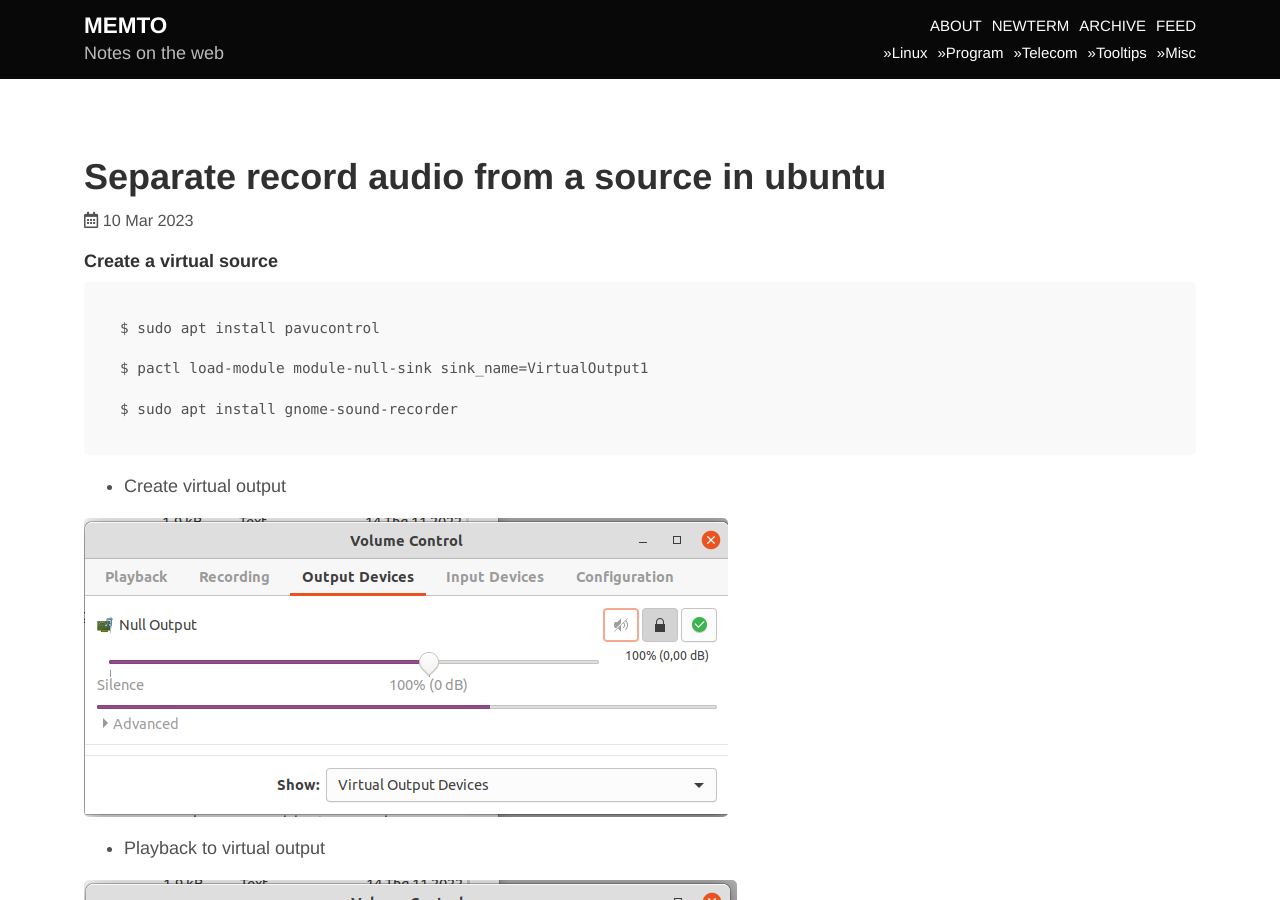
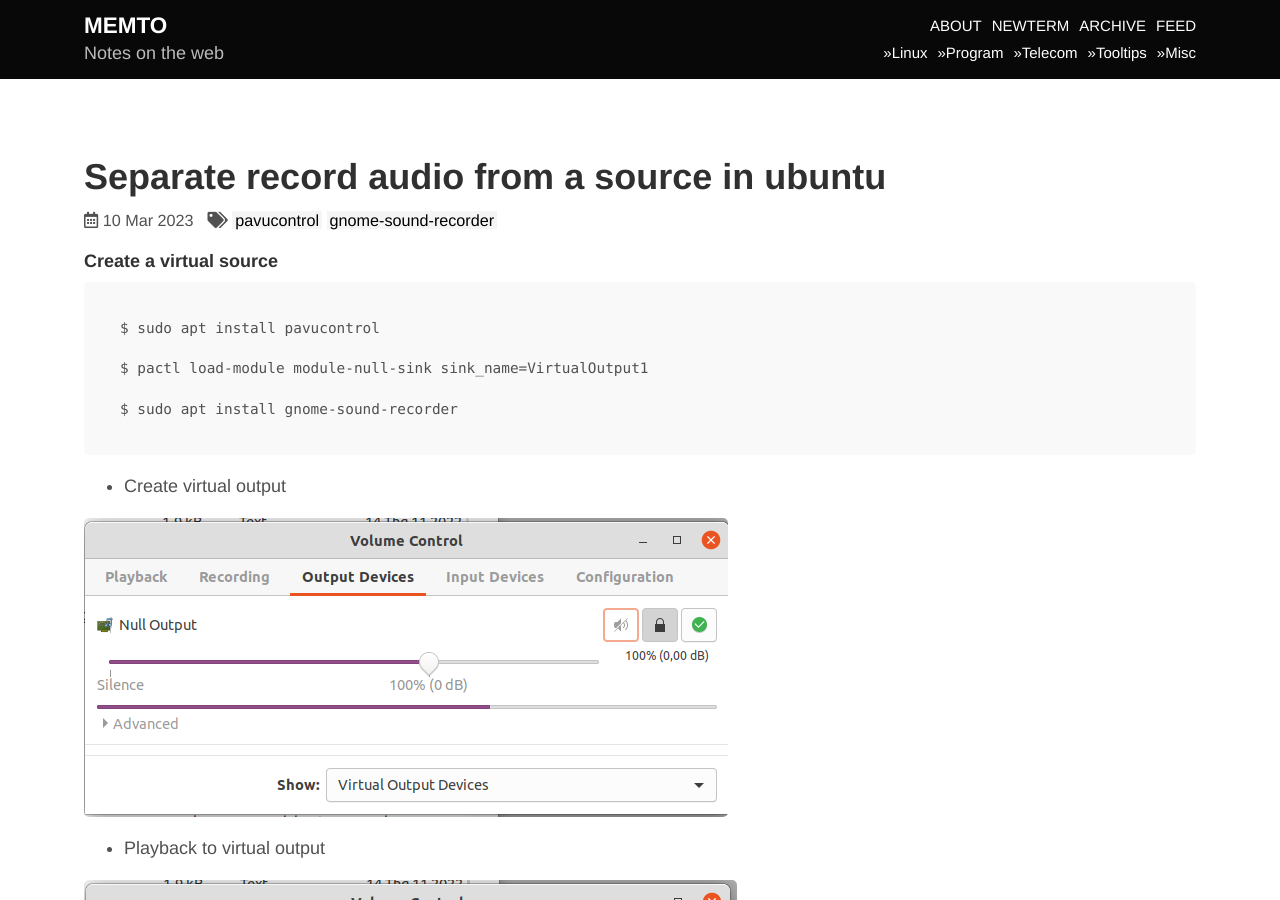
Before and after one commit to memto/memto.github.io, a Jekyll site: the page built from _posts/2023-03-10-separate-record-audio-from-a-source-in-ubuntu.md, in a window 1280 px wide and 900 px high. Built offline with Jekyll 4.4.1, drawn with Linux system fonts in a browser that asks for light colours; nearby versions of some CDN libraries; comment, search, counter and statistics services are not loaded.

Commit message:
Update 2023-03-10-separate-record-audio-from-a-source-in-ubuntu.md

```diff
--- a/_posts/2023-03-10-separate-record-audio-from-a-source-in-ubuntu.md
+++ b/_posts/2023-03-10-separate-record-audio-from-a-source-in-ubuntu.md
@@ -7,6 +7,9 @@ title: Separate record audio from a source in Ubuntu
 categories:
   - linux
   - tooltips
+tags:
+  - pavucontrol
+  - gnome-sound-recorder
 ---
 #### Create a virtual source
 
```
